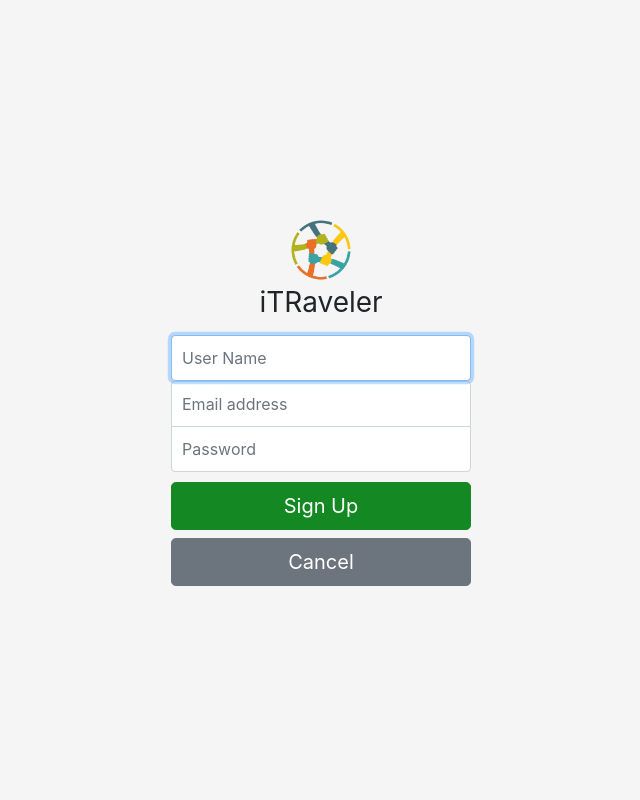
After one commit to chiCKson/ingage, a PHP site: page /signup.php in a window 1280 px wide. The commit adds this page. Shown: the whole page, without its empty margins (319-959 px from the left). Run offline with PHP 8.4, Linux system fonts and the light colour scheme.

Commit message:
sign up ui added

```diff
--- /dev/null
+++ b/signup.php
@@ -0,0 +1,32 @@
+<?php require_once('ui/header.php'); ?>
+<link rel="stylesheet" href="assets/styles/signin.css">
+ <title>Sign Up</title>
+
+</head>
+<body>
+<body class="text-center">
+            <form class="form-signin" action="/postsignup/" method="POST" autocomplete="off">
+
+
+              <img  src="assets/images/logo.png" alt="" width="72" height="72">
+              <h1 class="h3 mb-3 font-weight-normal">iTRaveler</h1>
+
+              <label for="inputName" class="sr-only">User Name</label>
+              <input type="text" name="name" class="form-control" placeholder="User Name" required autofocus>
+
+              <label for="inputEmail" class="sr-only">Email address</label>
+              <input type="email" name="email" class="form-control" placeholder="Email address" required >
+
+              <label for="inputPassword" class="sr-only">Password</label>
+              <input type="password" name="password" class="form-control" placeholder="Password" required>
+
+
+              <button class="btn btn-lg btn-primary btn-block" type="submit">Sign Up</button>
+                <button class="btn btn-lg btn-secondary btn-block" type="reset" >Cancel</button>
+
+
+
+            </form>
+
+</body>
+</html>
```
Also changed, not shown: index.php (+6 -1 lines).
